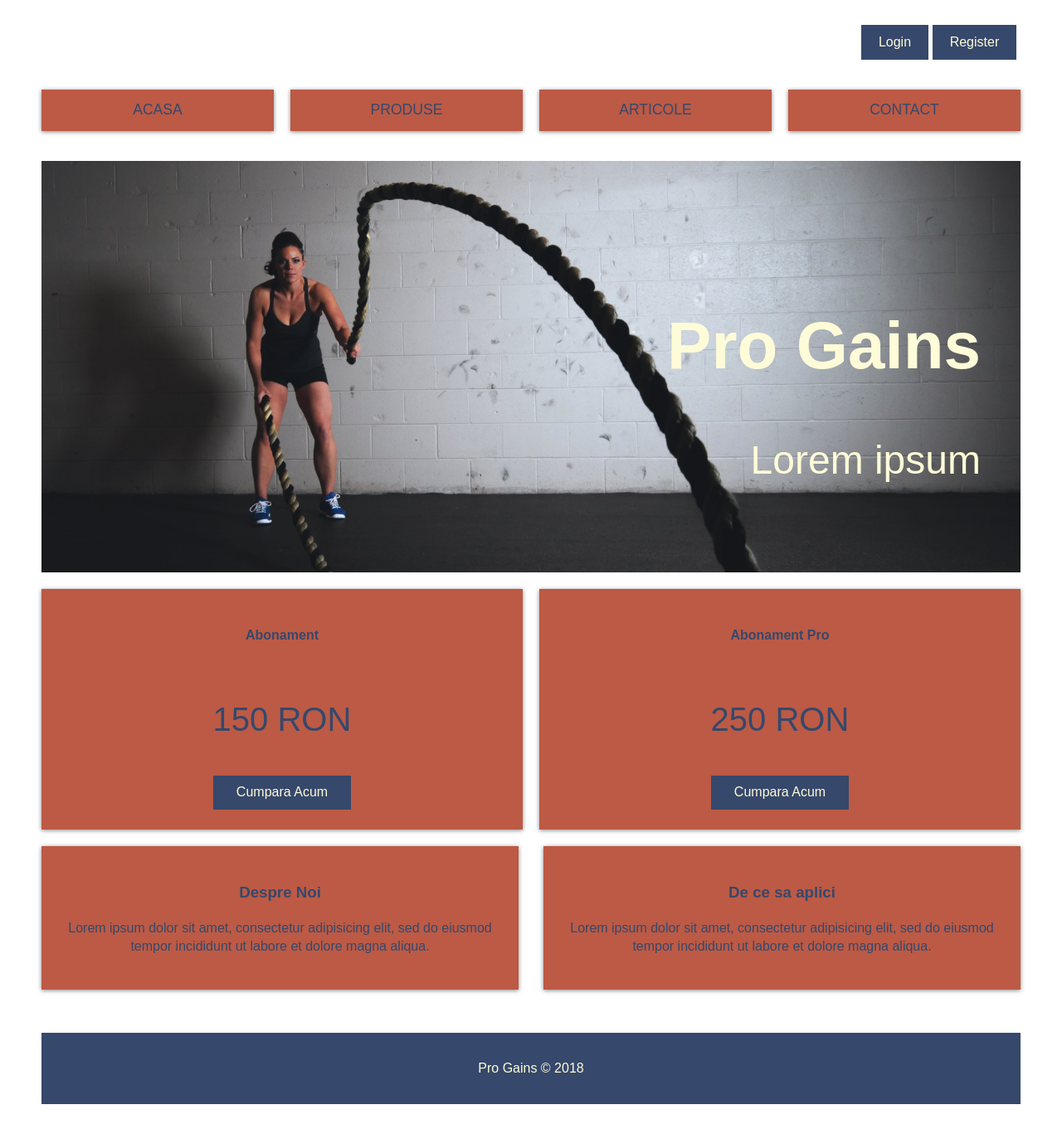
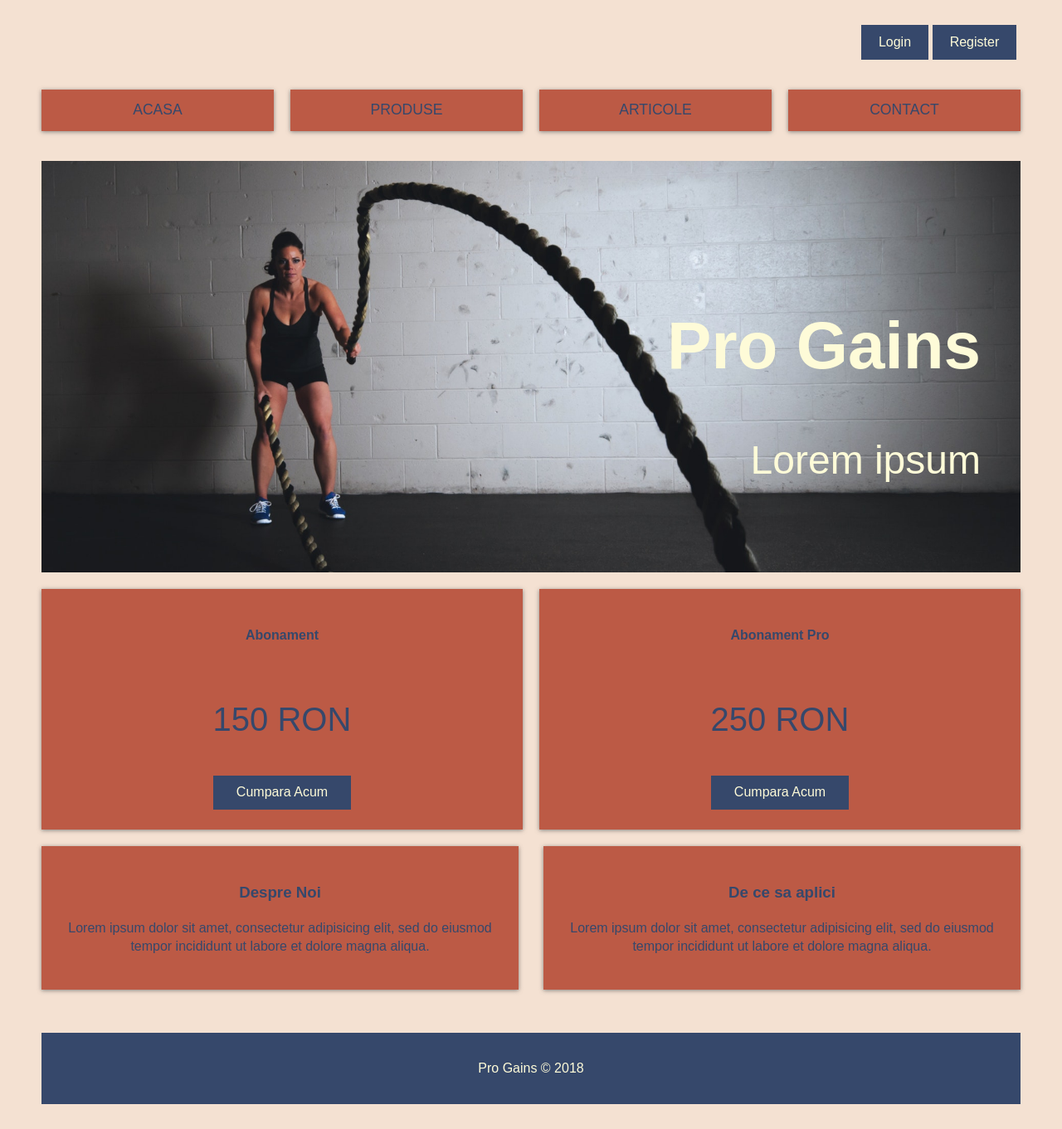
Before and after one commit to bogdanpr97/Proiect_MDS, a PHP site: page / in a window 1280 px wide. Shown: the whole page at 83% size. Run offline with PHP 8.4, Linux system fonts and the light colour scheme; some libraries are stand-ins or nearby versions.

Commit message:
uitasem de background

```diff
--- a/MDS/style.css
+++ b/MDS/style.css
@@ -13,7 +13,7 @@ html{
 }
 
 body{
-	/*background: #f4e1d2;*/
+	background: #f4e1d2;
 	margin: 30px 50px;
 	line-height: 1.4;
 }
```
